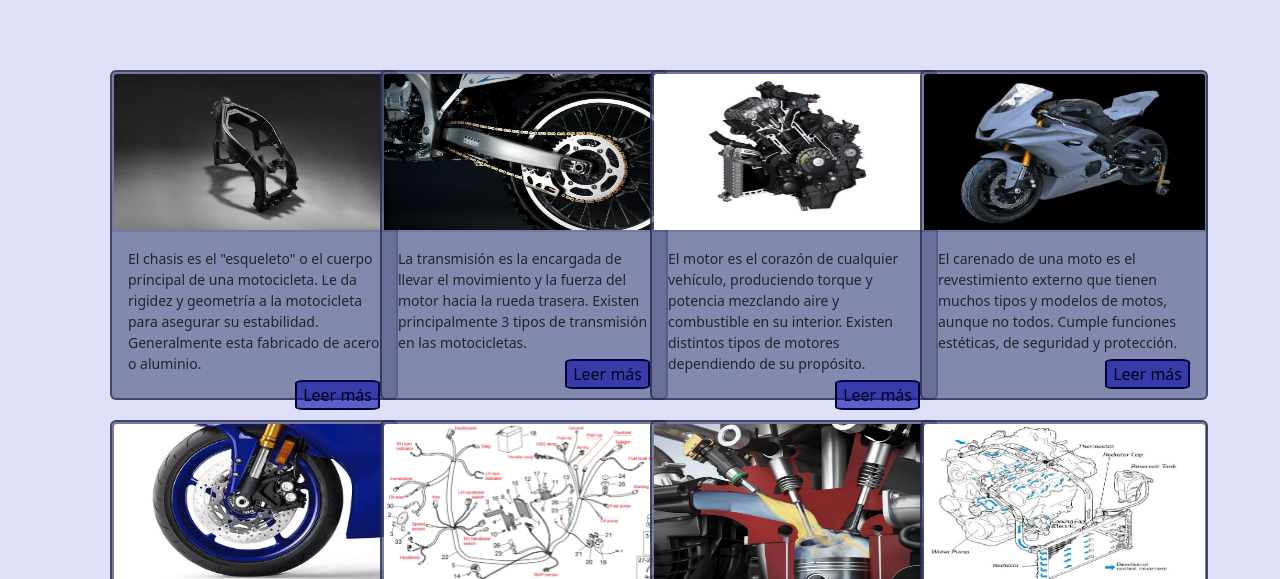
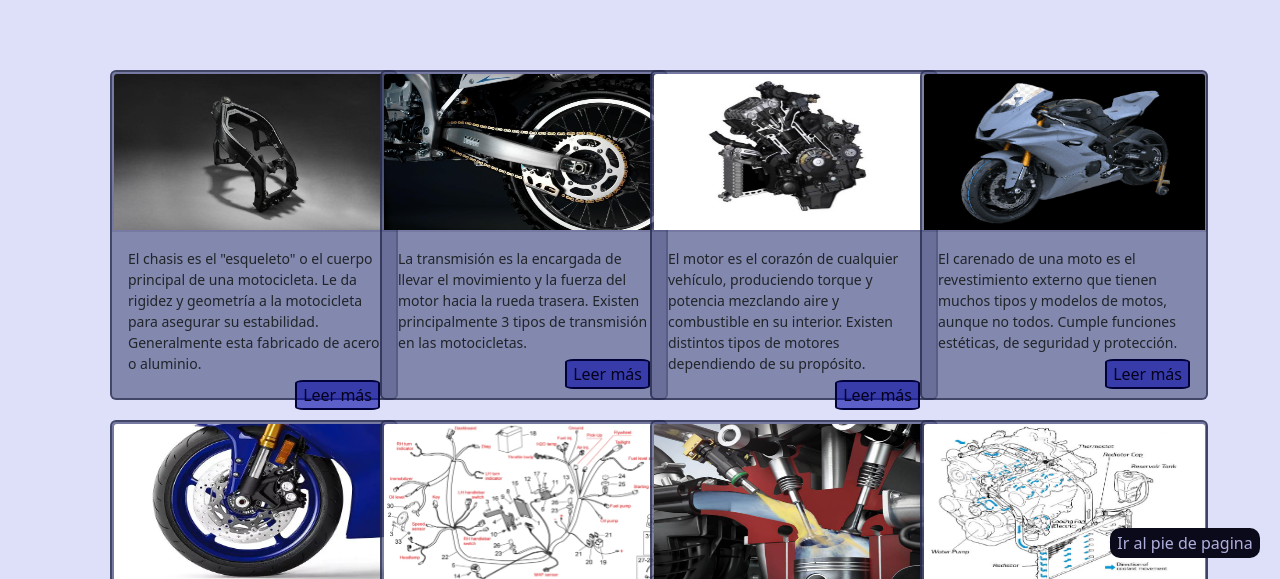
Before and after one commit to tomibesso/Pre-entrega3-Besso, a plain HTML site: page index.html in a window 1280 px wide. Shown: the part 222-801 px from the top of the page. Drawn offline with nearby package versions, Linux system fonts and the light colour scheme; a web font is replaced by a local one.

Commit message:
agregar "ir al pie de pagina"

```diff
--- a/index.html
+++ b/index.html
@@ -135,6 +135,7 @@
                 </div>
                 </div>
             </section>
+            <a href="#footer" id="ir-al-pie-de-pagina">Ir al pie de pagina</a>
             <section class="main-inicio__contenido-inicio">
                 <div  class="main-inicio__contenido-inicio__chasis">
                     <h2 id="chasis">CHASIS</h2>
@@ -308,7 +309,7 @@
                 </div>
             </section>
         </main>
-            <footer>
+            <footer id="footer">
                 <div>
                     <a href="https://www.facebook.com/tomi.besso/" target="_blank"><i class="bi bi-facebook"></i></a>
                     <a href="https://www.instagram.com/tomibesso/?hl=es-la" target="_blank"><i class="bi bi-instagram"></i></a>
--- a/scss/_contenidos.scss
+++ b/scss/_contenidos.scss
@@ -8,7 +8,21 @@ main h1 {
     animation-duration: 2s;
   }
 
+  #ir-al-pie-de-pagina {
+    position: fixed;
+    bottom: 20px;
+    right: 20px;
+    background-color: rgb(11, 10, 27);
+    @include w-h (150px, 30px);
+    @include dflex-justifycen-aligncen;
+    border-radius: 10px 10px 10px 10px;
+    text-align: center;
+    text-decoration: none;
+    color: #afafdd
+  }
+
   .main-inicio {
+
     &__descripcion, h1 {
       @include dflex-justifycen-aligncen;
       position: relative;
```
Also changed, not shown: css/main.css, 1 other file.
